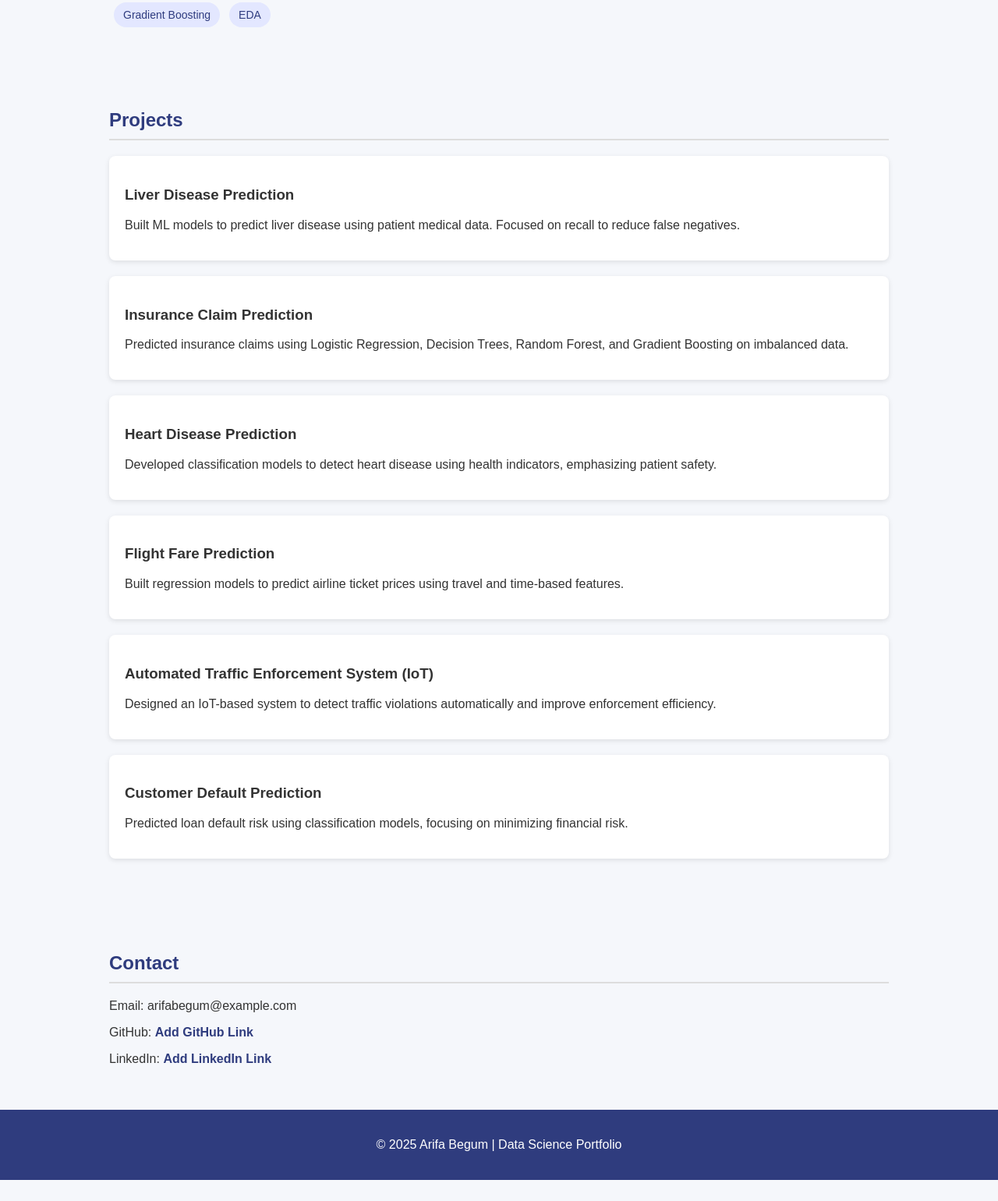
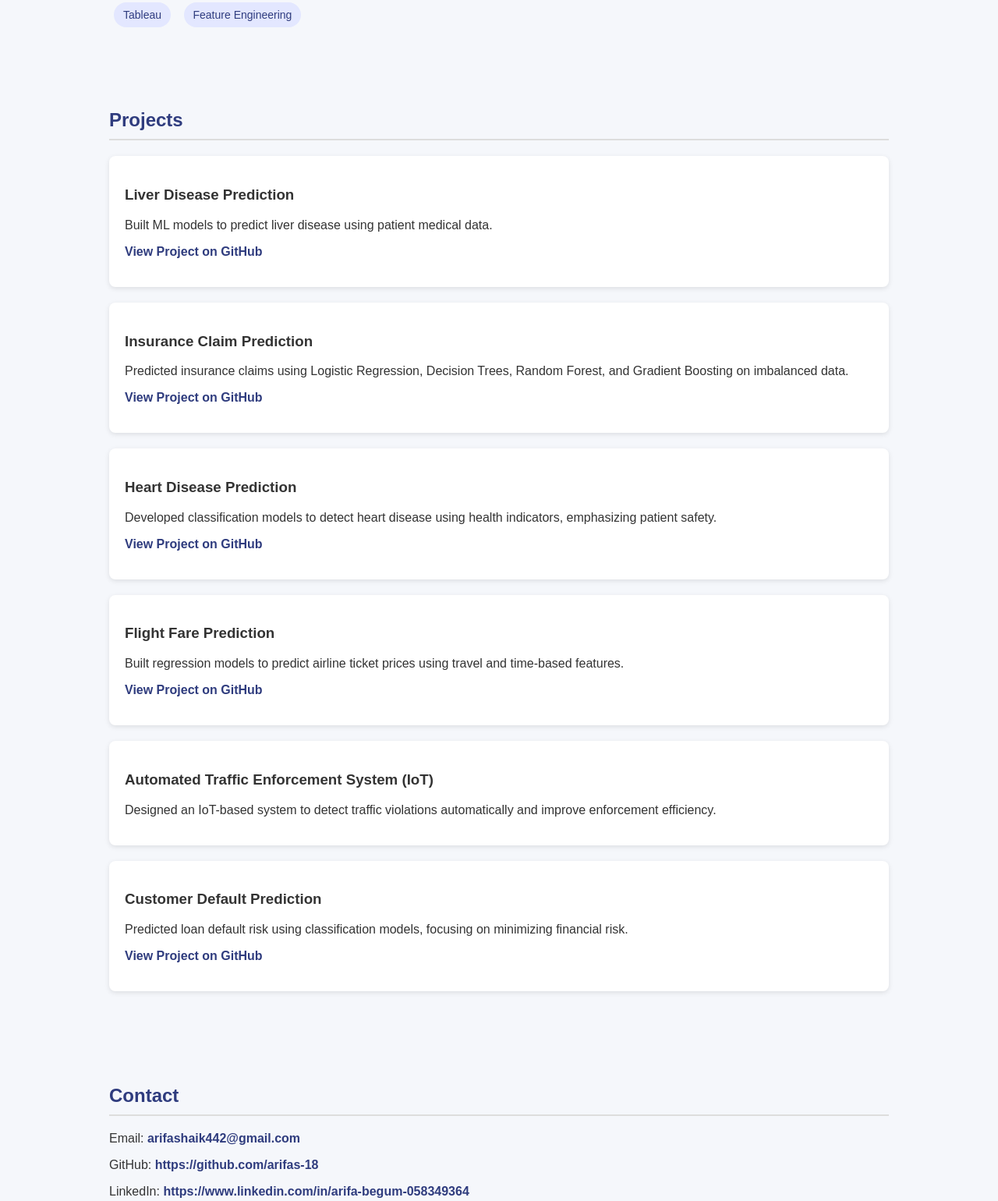
Before and after one commit to arifas-18/Arifa-Begum-Portfolio, a plain HTML site: page index.html in a window 1280 px wide. Shown: the part 553-2093 px from the top of the page at 78% size. Before the commit the page ends 2066 px from the top, so only its background shows below. Drawn offline with Linux system fonts and the light colour scheme.

Commit message:
Update personal information and project links in index.html

```diff
--- a/index.html
+++ b/index.html
@@ -65,7 +65,7 @@
 
 <section>
   <h2>About Me</h2>
-  <p>I am an AI & Machine Learning graduate (2025) currently pursuing Data Science with AI. I enjoy solving real-world problems using data, machine learning models, and analytics to support business decisions.</p>
+  <p>I am an AI & Machine Learning graduate currently pursuing Data Science with AI. I enjoy solving real-world problems using data, machine learning models, and analytics to support business decisions.</p>
 </section>
 
 <section>
@@ -73,8 +73,9 @@
   <div class="skills">
     <span>Python</span><span>Pandas</span><span>NumPy</span><span>Matplotlib</span>
     <span>SQL</span><span>Excel</span><span>Machine Learning</span>
-    <span>Logistic Regression</span><span>Random Forest</span>
-    <span>Gradient Boosting</span><span>EDA</span>
+    <span>Model Building</span><span>EDA</span>
+    <span>Powerbi</span><span>Tableau</span>
+    <span>Feature Engineering</span>
   </div>
 </section>
 
@@ -82,23 +83,46 @@
   <h2>Projects</h2>
 
   <div class="project">
-    <h3>Liver Disease Prediction</h3>
-    <p>Built ML models to predict liver disease using patient medical data. Focused on recall to reduce false negatives.</p>
-  </div>
+  <h3>Liver Disease Prediction</h3>
+  <p>Built ML models to predict liver disease using patient medical data.</p>
+
+  <p>
+    <a href="https://github.com/arifas-18/Liver-Disease-Prediction" target="_blank">
+      View Project on GitHub
+    </a>
+  </p>
+</div>
+
 
   <div class="project">
     <h3>Insurance Claim Prediction</h3>
     <p>Predicted insurance claims using Logistic Regression, Decision Trees, Random Forest, and Gradient Boosting on imbalanced data.</p>
+    <p>
+    <a href="https://github.com/arifas-18/Insurance-Claim-Prediction" target="_blank">
+      View Project on GitHub
+    </a>
+  </p>
+</div>
   </div>
 
   <div class="project">
     <h3>Heart Disease Prediction</h3>
     <p>Developed classification models to detect heart disease using health indicators, emphasizing patient safety.</p>
+    <p>
+    <a href="https://github.com/arifas-18/Heart-Disease-Prediction" target="_blank">
+      View Project on GitHub
+    </a>
+  </p>
   </div>
 
   <div class="project">
     <h3>Flight Fare Prediction</h3>
     <p>Built regression models to predict airline ticket prices using travel and time-based features.</p>
+    <p>
+    <a href="https://github.com/arifas-18/Flight-Fare-Prediction" target="_blank">
+      View Project on GitHub
+    </a>
+  </p>
   </div>
 
   <div class="project">
@@ -109,15 +133,36 @@
   <div class="project">
     <h3>Customer Default Prediction</h3>
     <p>Predicted loan default risk using classification models, focusing on minimizing financial risk.</p>
+    <p>
+    <a href="https://github.com/arifas-18/customer-default-risk-prediction" target="_blank">
+      View Project on GitHub
+    </a>
+  </p>
   </div>
 </section>
 
 <section>
   <h2>Contact</h2>
-  <p>Email: arifabegum@example.com</p>
-  <p>GitHub: <a href="#">Add GitHub Link</a></p>
-  <p>LinkedIn: <a href="#">Add LinkedIn Link</a></p>
+
+  <p>Email:
+    <a href="mailto:arifashaik442@gmail.com">
+      arifashaik442@gmail.com
+    </a>
+  </p>
+
+  <p>GitHub:
+    <a href="https://github.com/arifas-18" target="_blank">
+      https://github.com/arifas-18
+    </a>
+  </p>
+
+  <p>LinkedIn:
+    <a href="https://www.linkedin.com/in/arifa-begum-058349364" target="_blank">
+      https://www.linkedin.com/in/arifa-begum-058349364
+    </a>
+  </p>
 </section>
+
 
 <footer>
   <p>© 2025 Arifa Begum | Data Science Portfolio</p>
```
